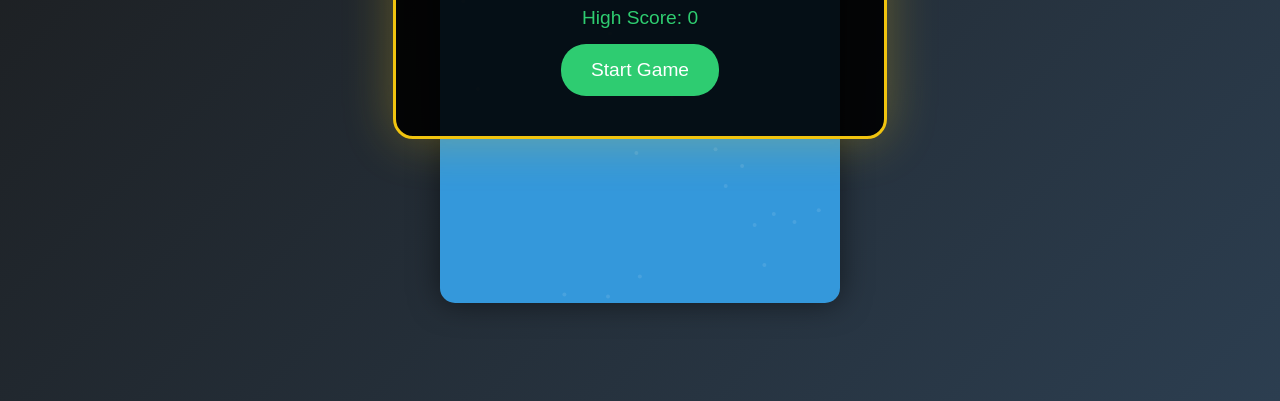
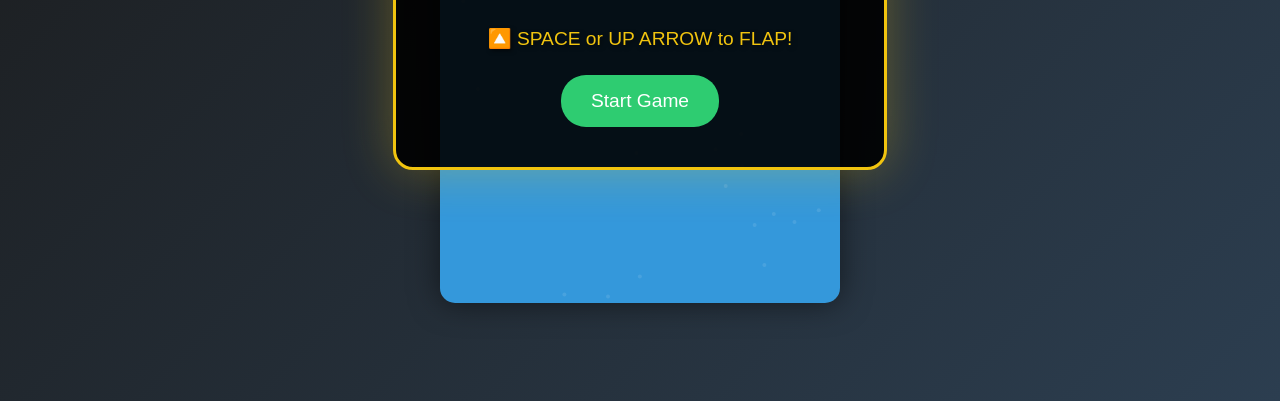
Before and after one commit to bishwaraj13/Flutter-Fowl, a plain HTML site: page index.html in a window 1280 px wide. Shown: the part 399-800 px from the top of the page. Drawn offline with Linux system fonts and the light colour scheme.

Commit message:
Add game instruction on start page

```diff
--- a/index.html
+++ b/index.html
@@ -174,6 +174,18 @@
         canvas {
             font-family: 'Arial Rounded MT Bold', 'Segoe UI Emoji', Arial, sans-serif;
         }
+        #controls {
+            color: #f1c40f;
+            font-size: 1.2em;
+            margin: 20px 0;
+            text-shadow: 2px 2px 4px rgba(0,0,0,0.5);
+            animation: floatText 2s ease-in-out infinite;
+        }
+
+        @keyframes floatText {
+            0%, 100% { transform: translateY(0); }
+            50% { transform: translateY(-5px); }
+        }
     </style>
 </head>
 <body>
@@ -183,6 +195,7 @@
             FLUTTER FOWL
         </div>
         <div id="highScore">High Score: <span id="highScoreValue">0</span></div>
+        <div id="controls">🔼 SPACE or UP ARROW to FLAP!</div>
         <button id="startButton">Start Game</button>
     </div>
 
```
